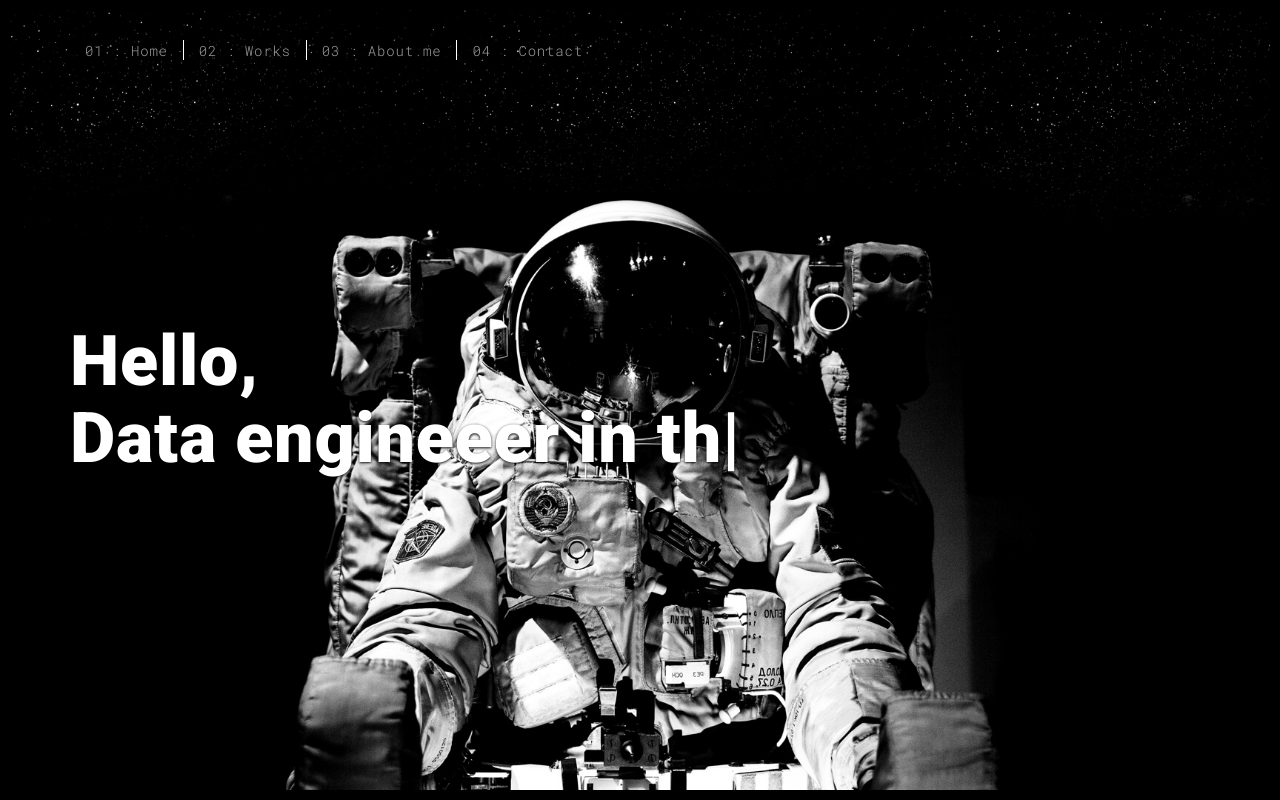
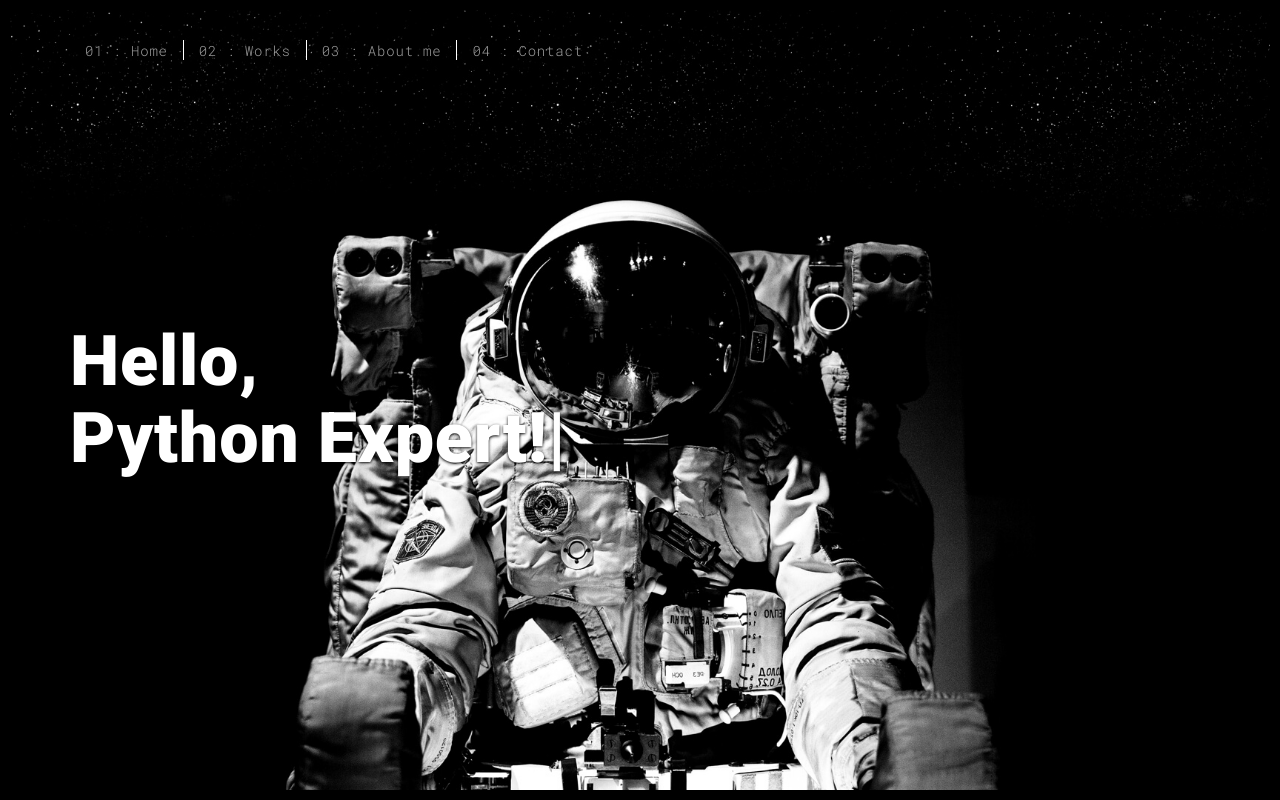
Before and after one commit to KristoferFangrat/portfo, a Flask app: page / in a window 1280 px wide. Run offline with Flask 2, Linux system fonts and the light colour scheme; some libraries are stand-ins or nearby versions.

Commit message:
Update typed string to reflect Python expertise

```diff
--- a/templates/index.html
+++ b/templates/index.html
@@ -61,7 +61,7 @@
                             <h1>Hello,<br>
                                 <span id="typed-strings">
                                     <span>I'm Kristofer Fangrat</span>
-                                    <span>Data engineeer in the making!</span>
+                                    <span>Python Expert!</span>
                                     <span>been working in the restaurant business my whole working career, now it is time for a change!</span>
                                 </span>
                                 <span id="typed"></span>
```
